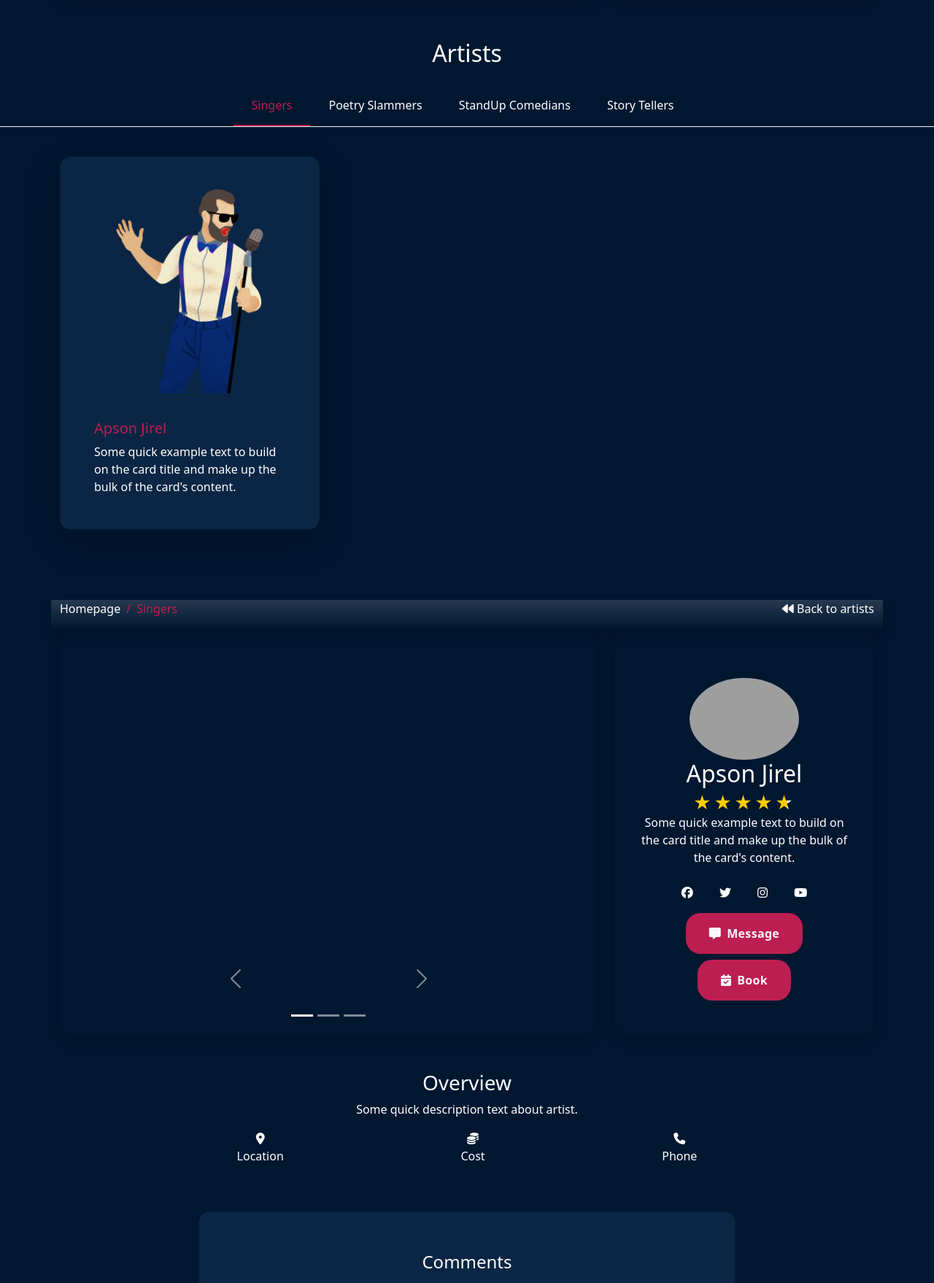
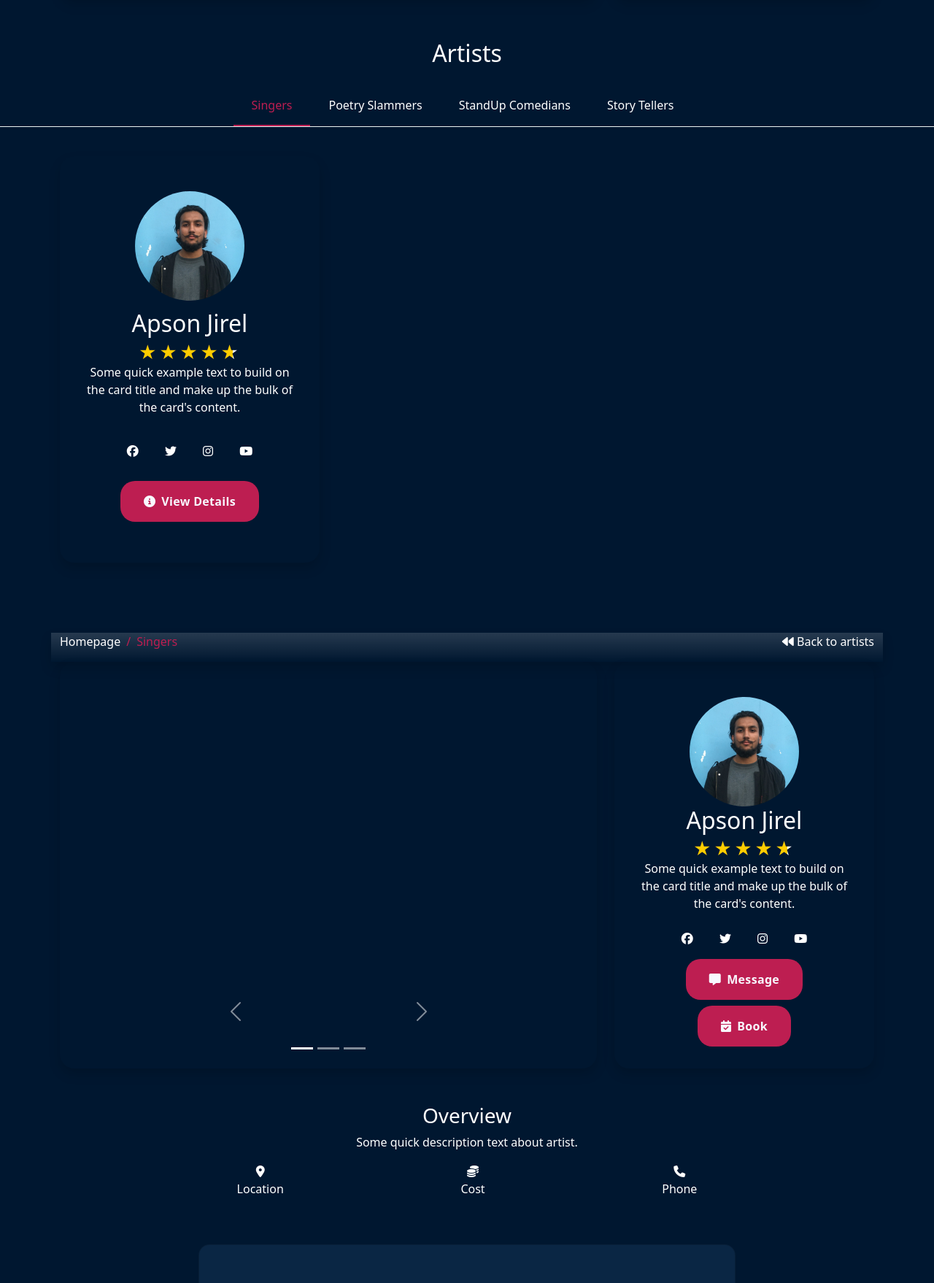
Before and after one commit to dahalutsab/fourthSemProject, a PHP site: page / in a window 1280 px wide. Shown: the part 664-2422 px from the top of the page at 73% size. Run offline with PHP 8.4, Linux system fonts and the light colour scheme; some libraries are stand-ins or nearby versions; grey boxes are pictures that could not be loaded.

Commit message:
signin/signup modified

```diff
--- a/backend/composer.json
+++ b/backend/composer.json
@@ -5,7 +5,7 @@
     },
     "autoload": {
         "psr-4": {
-            "Legion\\Backend\\": "src/"
+            "Legion\\Backend\\": "../backend/"
         }
     },
     "authors": [
--- a/frontend/assets/css/style.css
+++ b/frontend/assets/css/style.css
@@ -22,6 +22,13 @@ a {
     text-decoration: none;
     color: var(--text-color);
 }
+small {
+    color: var(--text-color);
+}
+.button-color {
+    color: var(--button-color);
+}
+
 
 .card {
     background-color: var(--card-color);
@@ -149,7 +156,7 @@ a {
     transition: all 0.3s;
 }
 .modal-btn-close {
-    color: var(--text-color);
+    color: var(--button-color);
     font-size: 1.5rem;
     position: absolute;
     border: 0;
@@ -369,7 +376,7 @@ a {
 
 .artist-img-block img {
     width: 150px;
-    height: 100%;
+    height: inherit;
     object-fit: cover;
     vertical-align: middle;
     border-radius: inherit;
--- a/frontend/index.html
+++ b/frontend/index.html
@@ -16,7 +16,7 @@
     <nav>
         <div class="container-fluid">
             <div class="navbar navbar-expand-lg pt-4">
-                <a href="#" class="brand text-decoration-none d-block d-lg-none fw-bold fs-1 ">LOGO</a>
+                <a href="#" class="brand text-decoration-none d-block d-lg-none fw-bold fs-1 ">OMH</a>
                 <button class="navbar-toggler" type="button" data-bs-toggle="collapse"
                         data-bs-target="#navbarSupportedContent" aria-controls="navbarSupportedContent"
                         aria-expanded="false" aria-label="Toggle navigation">
@@ -111,11 +111,11 @@
                 <div class="modal-header">
                     <h5 class="modal-title" id="loginSignupModalLabel">Open Mic Hub</h5>
                     <button type="button" class="modal-btn-close" data-bs-dismiss="modal" aria-label="Close">
-                        <i class="fa-solid fa-times"></i>
+                        <i class="fas fa-times"></i>
                     </button>
                 </div>
                 <div class="modal-body">
-                    <ul class="nav nav-tabs mb-lg-2 mb-md-2" id="loginSignupTab" role="tablist">
+                    <ul class="nav nav-tabs mb-4" id="loginSignupTab" role="tablist">
                         <li class="nav-item" role="presentation">
                             <button class="nav-link active" id="loginTab" data-bs-toggle="tab" data-bs-target="#login" type="button" role="tab" aria-controls="login" aria-selected="true">Login</button>
                         </li>
@@ -139,30 +139,30 @@
                                     <input type="checkbox" class="form-check-input" id="rememberMe">
                                     <label class="form-check-label" for="rememberMe">Remember me</label>
                                 </div>
-                                <button type="submit" class="login-signup btn-primary">Login</button>
+                                <button type="submit" class="login-signup primary">Login</button>
                             </form>
                         </div>
                         <div class="tab-pane fade" id="signup" role="tabpanel" aria-labelledby="signupTab">
-                            <form>
+                            <form id="signupForm">
                                 <div class="mb-3">
                                     <label for="signupEmail" class="form-label">Email address</label>
-                                    <input type="email" class="form-control" id="signupEmail" aria-describedby="emailHelp">
+                                    <input type="email" class="form-control" id="signupEmail" aria-describedby="emailHelp" required>
                                 </div>
                                 <div class="mb-3">
                                     <label for="signupPassword" class="form-label">Password</label>
-                                    <input type="password" class="form-control" id="signupPassword">
+                                    <input type="password" class="form-control" id="signupPassword" required>
                                 </div>
                                 <div class="mb-3">
                                     <label for="signupConfirmPassword" class="form-label">Confirm Password</label>
-                                    <input type="password" class="form-control" id="signupConfirmPassword">
+                                    <input type="password" class="form-control" id="signupConfirmPassword" required>
                                 </div>
                                 <div class="form-check mb-3">
-                                    <input class="form-check-input" type="checkbox" value="" id="signupTerms">
+                                    <input class="form-check-input" type="checkbox" value="" id="signupTerms" required>
                                     <label class="form-check-label" for="signupTerms">
                                         I agree to the <a href="#">Terms and Conditions</a>
                                     </label>
                                 </div>
-                                    <button type="submit" class="login-signup primary">Sign Up</button>
+                                <button type="submit" class="login-signup primary" data-bs-toggle="modal" data-bs-target="#otpVerificationModal">Sign Up</button>
                             </form>
                         </div>
                     </div>
@@ -171,7 +171,83 @@
         </div>
     </div>
 
+    <div class="modal fade" id="otpVerificationModal" tabindex="-1" aria-labelledby="otpVerificationModalLabel" aria-hidden="true">
+        <div class="modal-dialog modal-dialog-centered">
+            <div class="modal-content">
+                <div class="modal-header">
+                    <h5 class="modal-title" id="otpVerificationModalLabel">Verify OTP</h5>
+                    <button type="button" class="modal-btn-close" data-bs-dismiss="modal" aria-label="Close">
+                        <i class="fas fa-times"></i>
+                    </button>
+                </div>
+                <div class="modal-body">
+                    <form id="otpForm">
+                        <div class="mb-3">
+                            <label for="otpInput" class="form-label">Enter OTP</label>
+                            <input type="text" class="form-control" id="otpInput" maxlength="6" aria-describedby="otpHelp" required>
+                            <small id="otpHelp" class="text-muted">A 6-digit code has been sent to your email.</small>
+                        </div>
+                        <button type="submit" class="login-signup primary" data-bs-toggle="modal" data-bs-target="#editProfileModal">Verify OTP</button>
+                    </form>
+                </div>
+            </div>
+        </div>
+    </div>
 
+    <div class="modal fade" id="editProfileModal" tabindex="-1" aria-labelledby="editProfileModalLabel" aria-hidden="true">
+        <div class="modal-dialog modal-dialog-centered">
+            <div class="modal-content">
+                <div class="modal-header">
+                    <div class="col-6">
+                        <h5 class="modal-title" id="editProfileModalLabel">Edit Profile</h5>
+                    </div>
+                    <div class="col-6">
+                        <a href="#home" class="text-end button-color" data-bs-dismiss="modal" aria-label="Close">Skip For Now <i class="fa-solid fa-forward"></i> </a>
+                    </div>
+                    <button type="button" class="modal-btn-close" data-bs-dismiss="modal" aria-label="Close">
+                        <i class="fas fa-times"></i>
+                    </button>
+                </div>
+                <div class="modal-body">
+                    <form id="profileForm">
+                        <div class="mb-3">
+                            <label for="profilePicture" class="form-label">Profile Picture</label>
+                            <input type="file" class="form-control" id="profilePicture" aria-describedby="profilePictureHelp">
+                            <small id="profilePictureHelp" class="text-muted">Upload a picture that represents you.</small>
+                        </div>
+                        <div class="mb-3">
+                            <label for="dateOfBirth" class="form-label">Date of Birth</label>
+                            <input type="date" class="form-control" id="dateOfBirth" required>
+                        </div>
+                        <div class="mb-3">
+                            <label for="address" class="form-label">Address</label>
+                            <textarea class="form-control" id="address" rows="3" required></textarea>
+                        </div>
+                        <div class="mb-3">
+                            <label for="phoneNumber" class="form-label">Phone Number</label>
+                            <div class="input-group">
+                                <span class="input-group-text">+977</span>
+                                <input type="tel" class="form-control" id="phoneNumber" aria-describedby="phoneNumberHelp" required>
+                            </div>
+                            <small id="phoneNumberHelp" class="text-muted">Please include your country code.</small>
+                        </div>
+                        <div class="mb-3">
+                            <label class="form-label">Social Media Links (Optional)</label>
+                            <div class="input-group">
+                                <span class="input-group-text">Facebook</span>
+                                <input type="url" class="form-control" id="facebookLink" placeholder="https://www.facebook.com/...">
+                            </div>
+                            <div class="input-group mt-2">
+                                <span class="input-group-text">Twitter</span>
+                                <input type="url" class="form-control" id="twitterLink" placeholder="https://www.twitter.com/...">
+                            </div>
+                        </div>
+                        <button type="submit" class="login-signup primary">Save Changes</button>
+                    </form>
+                </div>
+            </div>
+        </div>
+    </div>
 
 
 
@@ -293,15 +369,47 @@
                             <div class="tab-pane fade show active" id="artist-tab-pane">
 
                                 <div class="row">
+                                    <div class="col-lg-4 col-md-6 col-12 mb-4 mb-lg-0">
+                                        <div class="artist-aboutUs-content shadow">
+                                            <div class="artist-img-block">
+                                                <img src="assets/images/utsab.jpg" alt="image">
+                                            </div>
+                                            <div class="text-block">
+                                                <h2>Apson Jirel</h2>
+                                                <!--reference: https://codepen.io/FredGenkin/pen/eaXYGV-->
+                                                <div class="Stars" style="--rating: 4.6;">
+                                                </div>
+                                                <p>Some quick example text to build on the card title and make up the bulk of the card's content.</p>
+                                            </div>
+                                            <div class="social-share">
+                                                <ul class="social-icon">
+                                                    <li class="social-icon-item mx-lg-3 m-md-2 mx-sm-1">
+                                                        <a href="#" class="social-icon-link">
+                                                            <i class="fa-brands fa-facebook"></i>
+                                                        </a>
+                                                    </li>
 
-                                    <!--artist description card-->
-                                    <div class="col-lg-4 col-md-6 col-12 mb-4 mb-lg-0">
-                                        <div class="card artist-block shadow-lg">
-                                            <img src="assets/images/hero-image.png" class="card-img-top" alt="singer">
-                                            <div class="card-body">
-                                                <h5>Apson Jirel</h5>
-                                                <p class="card-text">Some quick example text to build on the card title
-                                                    and make up the bulk of the card's content.</p>
+                                                    <li class="social-icon-item mx-lg-3 m-md-2 mx-sm-1">
+                                                        <a href="#" class="social-icon-link">
+                                                            <i class="fa-brands fa-twitter"></i>
+                                                        </a>
+                                                    </li>
+
+                                                    <li class="social-icon-item mx-lg-3 m-md-2 mx-sm-1">
+                                                        <a href="#" class="social-icon-link">
+                                                            <i class="fa-brands fa-instagram"></i>
+                                                        </a>
+                                                    </li>
+
+                                                    <li class="social-icon-item mx-lg-3 m-md-2 mx-sm-1">
+                                                        <a href="#" class="social-icon-link">
+                                                            <i class="fa-brands fa-youtube"></i>
+                                                        </a>
+                                                    </li>
+                                                </ul>
+                                            </div>
+                                            <div class="hero-button">
+                                                <a href="#artist-details" class="cus-btn primary m-lg-2 m-md-1"> <i class="fa-solid fa-circle-info"></i> View Details</a>
                                             </div>
                                         </div>
                                     </div>
@@ -319,7 +427,7 @@
         <!-----------------------------------------
                 ARTISTS DESCRIPTION SECTION
         ------------------------------------------->
-        <section class="artist-details py-5">
+        <section class="artist-details py-5" id="artist-details">
             <div class="container">
                 <div class="row bg-gradient shadow">
                     <div class="col-lg-8 col-md-8">
@@ -467,7 +575,7 @@
                                                                 <p class="mb-1">
                                                                     Maria Smantha <span class="small">- 2 hours ago</span>
                                                                 </p>
-                                                                <a href="#!"><i class="fas fa-reply fa-xs"></i><span class="small"> reply</span></a>
+                                                                <a href="#"><i class="fas fa-reply fa-xs"></i><span class="small"> reply</span></a>
                                                             </div>
                                                             <p class="small mb-0">
                                                                 It is a long-established fact that a reader will be distracted by
```
Also changed, not shown: backend/config/database.php (+29 -34 lines), frontend/assets/images/utsab.jpg (added).
